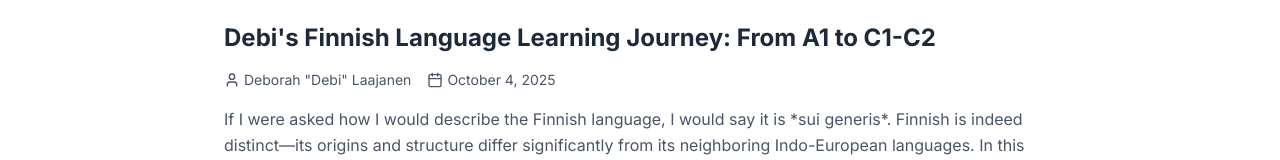
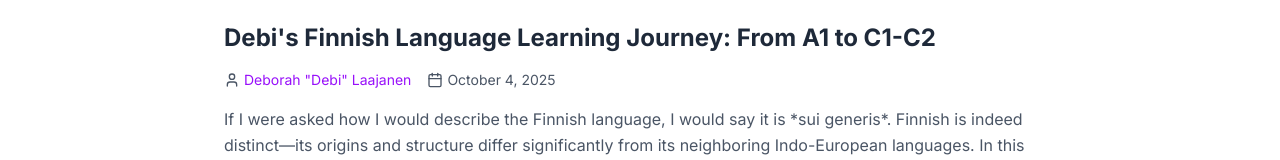
Before and after one commit to pokumars/howILearnedFinnish, a Next.js app: page /blog in a window 1280 px wide. Shown: the part 504-664 px from the top of the page. Built offline with nearby package versions, Linux system fonts and the light colour scheme.

Commit message:
change ep 2 thumbnail; add author urls to blog list

```diff
--- a/src/app/blog/page.tsx
+++ b/src/app/blog/page.tsx
@@ -96,7 +96,18 @@ export default function Blog() {
                   <div className="flex items-center gap-4 text-sm text-gray-600 mb-4">
                     <div className="flex items-center gap-1">
                       <User className="w-4 h-4" />
-                      <span>{post.author}</span>
+                      {post.authorUrl ? (
+                        <a
+                          href={post.authorUrl}
+                          target="_blank"
+                          rel="noopener noreferrer"
+                          className="text-purple-600 hover:text-purple-700 transition-colors duration-200"
+                        >
+                          {post.author}
+                        </a>
+                      ) : (
+                        <span>{post.author}</span>
+                      )}
                     </div>
                     <div className="flex items-center gap-1">
                       <Calendar className="w-4 h-4" />
--- a/src/constants/episodes.ts
+++ b/src/constants/episodes.ts
@@ -191,7 +191,7 @@ export const episodes = [
       FilterTags.FastPaced,
     ],
     videoUrl: "https://www.youtube.com/watch?v=mEQKGH0IN_s",
-    thumbnail: "/thumbnails/2_Oheneba.jpg",
+    thumbnail: "/thumbnails/fluency_thumbnail.png",
     platforms: [
       {
         name: "Apple",
```
Also changed, not shown: public/thumbnails/fluency_thumbnail.png (added).
